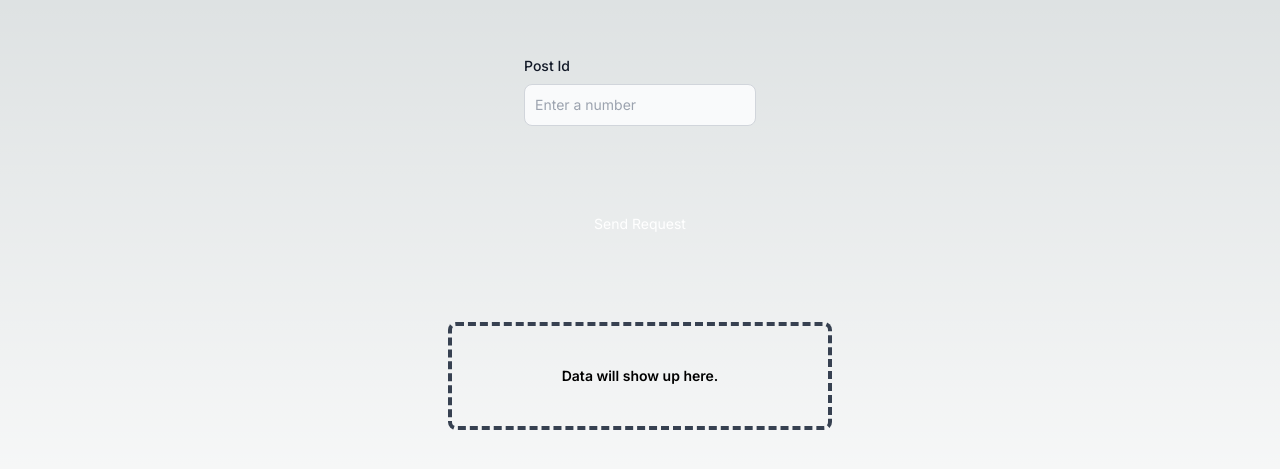
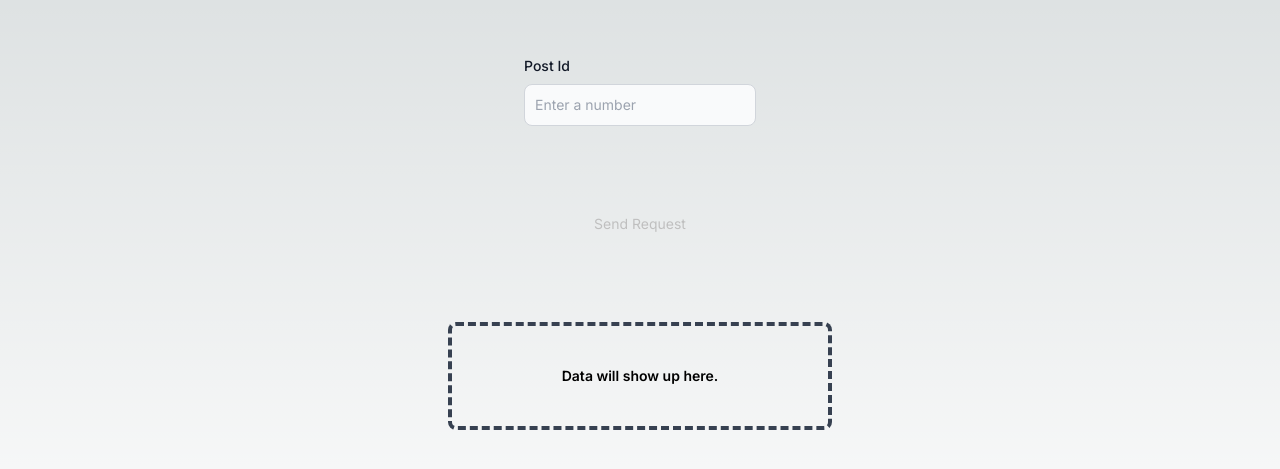
Before and after one commit to ryanpunwasi/aws-practice, a Next.js app: page /api-gateway/http in a window 1280 px wide. Shown: the part 157-626 px from the top of the page. Built offline with nearby package versions, Linux system fonts and the light colour scheme.

Commit message:
Add disabled state to submit button

```diff
--- a/src/app/api-gateway/http/components/Request.tsx
+++ b/src/app/api-gateway/http/components/Request.tsx
@@ -54,8 +54,9 @@ export const Request = () => {
       </form>
       {status === "idle" && (
         <button
+          disabled={postId === ""}
           onClick={sendRequest}
-          className="w-48 rounded-lg dark:bg-indigo-600 text-white text-sm filter saturate-200 px-3 py-2 dark:hover:bg-indigo-500 dark:active:bg-indigo-700"
+          className="disabled:brightness-75 w-48 rounded-lg dark:bg-indigo-600 text-white text-sm filter saturate-200 px-3 py-2 dark:hover:bg-indigo-500 dark:active:bg-indigo-700"
         >
           Send Request
         </button>
```
